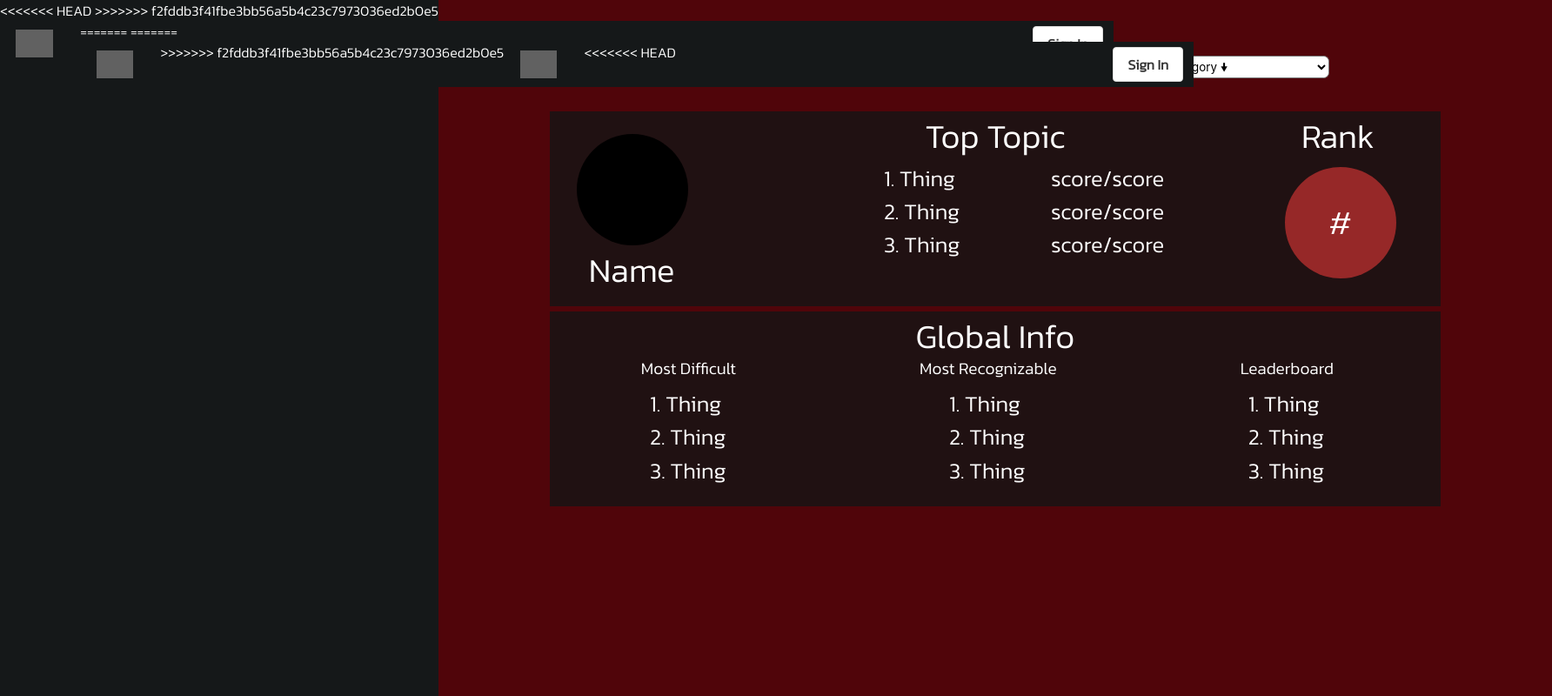
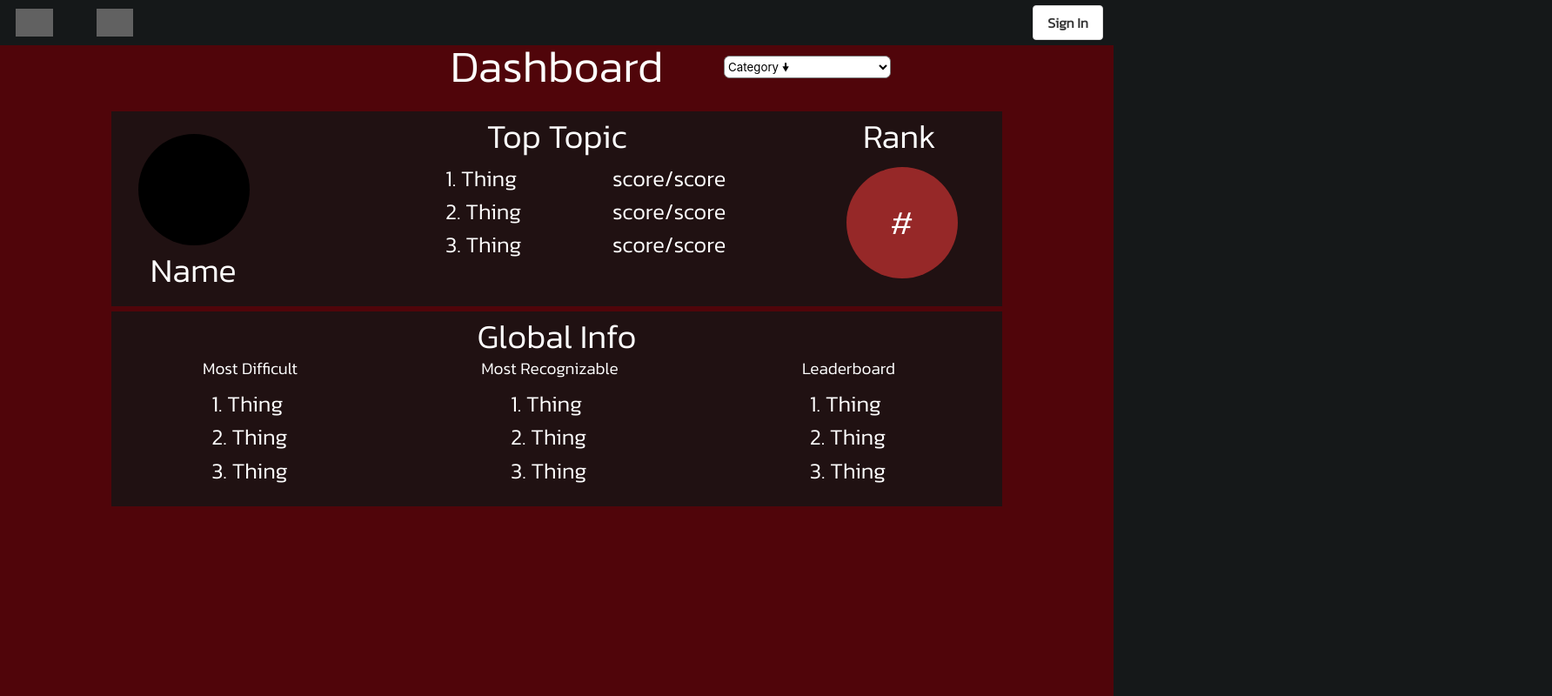
Before and after one commit to B1QUAD/guesstimator, a plain HTML site: page public/dashboard.html in a window 1280 px wide. Shown: the whole page at 87% size, 1784 px wide, since content can reach past the window. Drawn offline with nearby package versions, Linux system fonts and the light colour scheme; some packages are replaced by stand-ins of ours; grey boxes are pictures that could not be loaded.

Commit message:
Fixed merge conflicts

```diff
--- a/public/css/style.css
+++ b/public/css/style.css
@@ -126,7 +126,6 @@ nav{
 	left: 25vw;
 	width: 50vw;
 	max-height: 75vh;
-	min-height: 10vh;
 	/* background:  rgb(150,150,150); */
 	background: rgba(150, 150, 150, 25);
 	overflow-x: auto;
--- a/public/dashboard.html
+++ b/public/dashboard.html
@@ -1,21 +1,6 @@
 <!-- This is the "landing" page -->
 <!DOCTYPE html>
 <html>
-<<<<<<< HEAD
-	<head>
-		<link rel="stylesheet" href="https://unpkg.com/bulma@0.9.0/css/bulma.min.css" />
-		<link rel="stylesheet" href="css/style.css"/>
-		<link href="https://fonts.googleapis.com/css2?family=Kanit:wght@300&display=swap" rel="stylesheet">
-		<title>Guesstimator</title>
-	</head>
-	<body>
-		<nav class="navbar" role="navigation" aria-label="main navigation">
-			<div class="navbar-brand">
-				<a class="navbar-item" href="dashboard.html">
-					<img src="https://icon-library.com/images/transparent-house-icon/transparent-house-icon-13.jpg">
-				</a>
-			</div>
-=======
     <head>
         <link rel="stylesheet" href="https://unpkg.com/bulma@0.9.0/css/bulma.min.css" />
         <link rel="stylesheet" href="css/style.css"/>
@@ -37,7 +22,6 @@
                     <img src="https://icon-library.com/images/transparent-house-icon/transparent-house-icon-13.jpg">
                 </a>
             </div>
->>>>>>> f2fddb3f41fbe3bb56a5b4c23c7973036ed2b0e5
 
 			<div class="navbar-brand">
 				<div class="navbar-item has-dropdown is-hoverable">
@@ -55,18 +39,6 @@
 				</div>
 			</div>
 
-<<<<<<< HEAD
-			<div class="navbar-end">
-			  <div class="navbar-item">
-				<div class="buttons">
-				  <a class="button">
-					<strong>Sign In</strong>
-				  </a>
-				</div>
-			  </div>
-			</div>
-		</nav>
-=======
             <div class="navbar-end">
               <div class="navbar-item">
                 <div class="buttons">
@@ -77,7 +49,6 @@
               </div>
             </div>
         </nav>
->>>>>>> f2fddb3f41fbe3bb56a5b4c23c7973036ed2b0e5
 
 		<dashboard>
 			<h1>Dashboard</h1>
```
